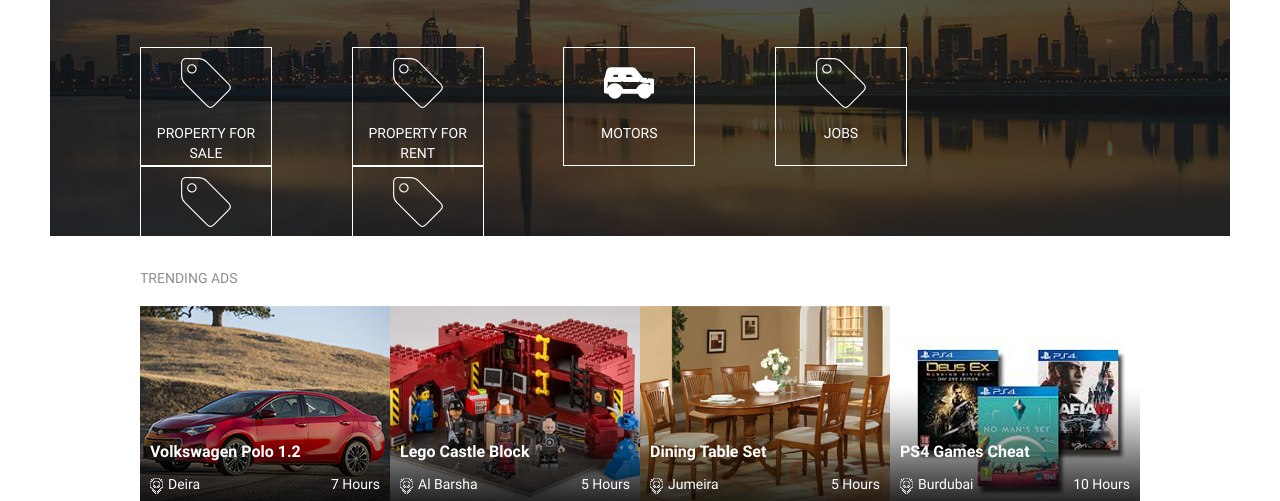
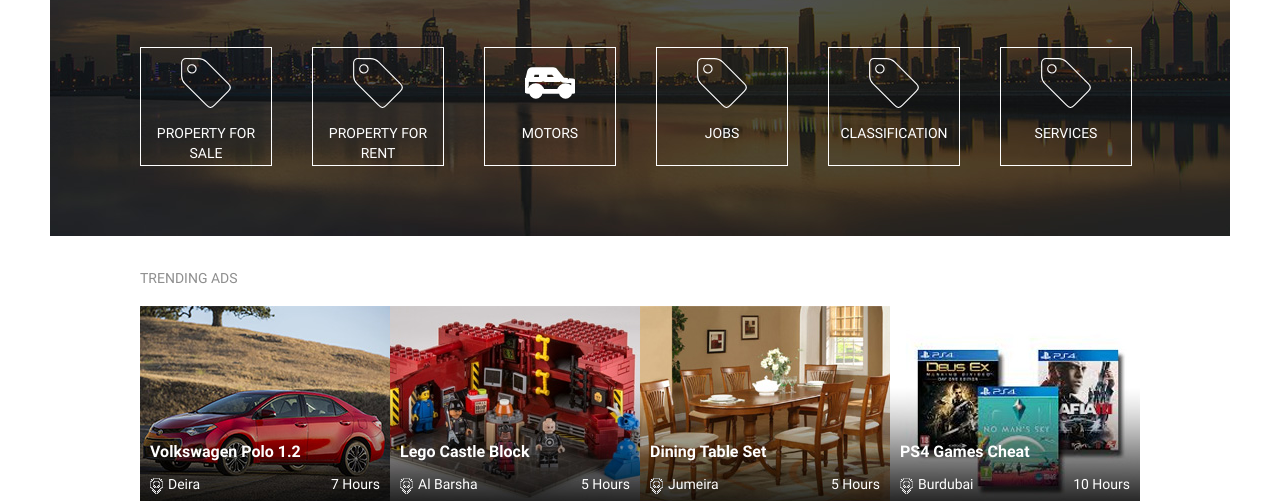
Before and after one commit to gmmitra/onlytick, a website: page index.html in a window 1280 px wide. Shown: the part 261-762 px from the top of the page. Drawn offline with Linux system fonts and the light colour scheme.

Commit message:
add clearfix

```diff
--- a/index.html
+++ b/index.html
@@ -141,7 +141,7 @@
           </div>
         </div>
         <div class="bottom clearfix">
-          <div class="search-wrap">
+          <div class="search-wrap clearfix">
             <div class="category">
               <a href="#"><i class="fa fa-list" aria-hidden="true"></i> Category</a>
               <div class="sub-menu">
@@ -308,8 +308,8 @@
     <div class="main-banner">
       <div class="main-banner-wrap">
         <h2>Find Anything in Any Country or Any City</h2>
-        <div class="row category">
-          <div class="col-md-2">
+        <div class="category clearfix">
+          <div class="">
             <a href="#">
               <span class="svg">
                 <svg version="1.1" id="Layer_1" xmlns="http://www.w3.org/2000/svg" xmlns:xlink="http://www.w3.org/1999/xlink" x="0px" y="0px" width="22.425px" height="22.476px" viewBox="0 0 22.425 22.476" enable-background="new 0 0 22.425 22.476" xml:space="preserve">
@@ -331,7 +331,7 @@
               <span class="text">Property For Sale</span>
             </a>
           </div>
-          <div class="col-md-2">
+          <div class="">
             <a href="#">
               <span class="svg">
                 <svg version="1.1" id="Layer_1" xmlns="http://www.w3.org/2000/svg" xmlns:xlink="http://www.w3.org/1999/xlink" x="0px" y="0px" width="22.425px" height="22.476px" viewBox="0 0 22.425 22.476" enable-background="new 0 0 22.425 22.476" xml:space="preserve">
@@ -353,7 +353,7 @@
               <span class="text">Property For Rent</span>
             </a>
           </div>
-          <div class="col-md-2">
+          <div class="">
             <a href="#">
               <span class="svg">
                 <svg version="1.1" id="_x2014_ÎÓÈ_1" xmlns="http://www.w3.org/2000/svg" xmlns:xlink="http://www.w3.org/1999/xlink" x="0px"
@@ -365,7 +365,7 @@
               <span class="text">Motors</span>
             </a>
           </div>
-          <div class="col-md-2">
+          <div class="">
             <a href="#">
               <span class="svg">
                 <svg version="1.1" id="Layer_1" xmlns="http://www.w3.org/2000/svg" xmlns:xlink="http://www.w3.org/1999/xlink" x="0px" y="0px" width="22.425px" height="22.476px" viewBox="0 0 22.425 22.476" enable-background="new 0 0 22.425 22.476" xml:space="preserve">
@@ -387,7 +387,7 @@
               <span class="text">Jobs</span>
             </a>
           </div>
-          <div class="col-md-2">
+          <div class="">
             <a href="#">
               <span class="svg">
                 <svg version="1.1" id="Layer_1" xmlns="http://www.w3.org/2000/svg" xmlns:xlink="http://www.w3.org/1999/xlink" x="0px" y="0px" width="22.425px" height="22.476px" viewBox="0 0 22.425 22.476" enable-background="new 0 0 22.425 22.476" xml:space="preserve">
@@ -409,7 +409,7 @@
               <span class="text">Classification</span>
             </a>
           </div>
-          <div class="col-md-2">
+          <div class="">
             <a href="#">
               <span class="svg">
                 <svg version="1.1" id="Layer_1" xmlns="http://www.w3.org/2000/svg" xmlns:xlink="http://www.w3.org/1999/xlink" x="0px" y="0px" width="22.425px" height="22.476px" viewBox="0 0 22.425 22.476" enable-background="new 0 0 22.425 22.476" xml:space="preserve">
```
